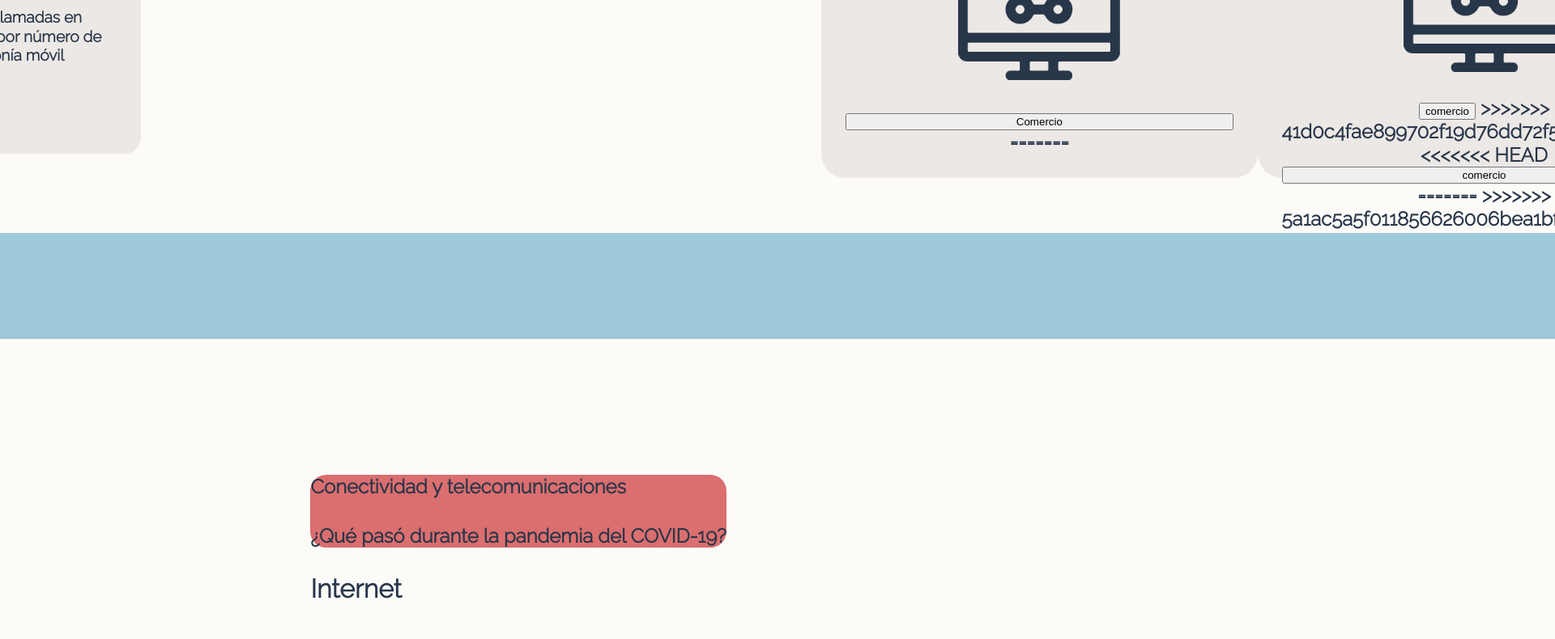
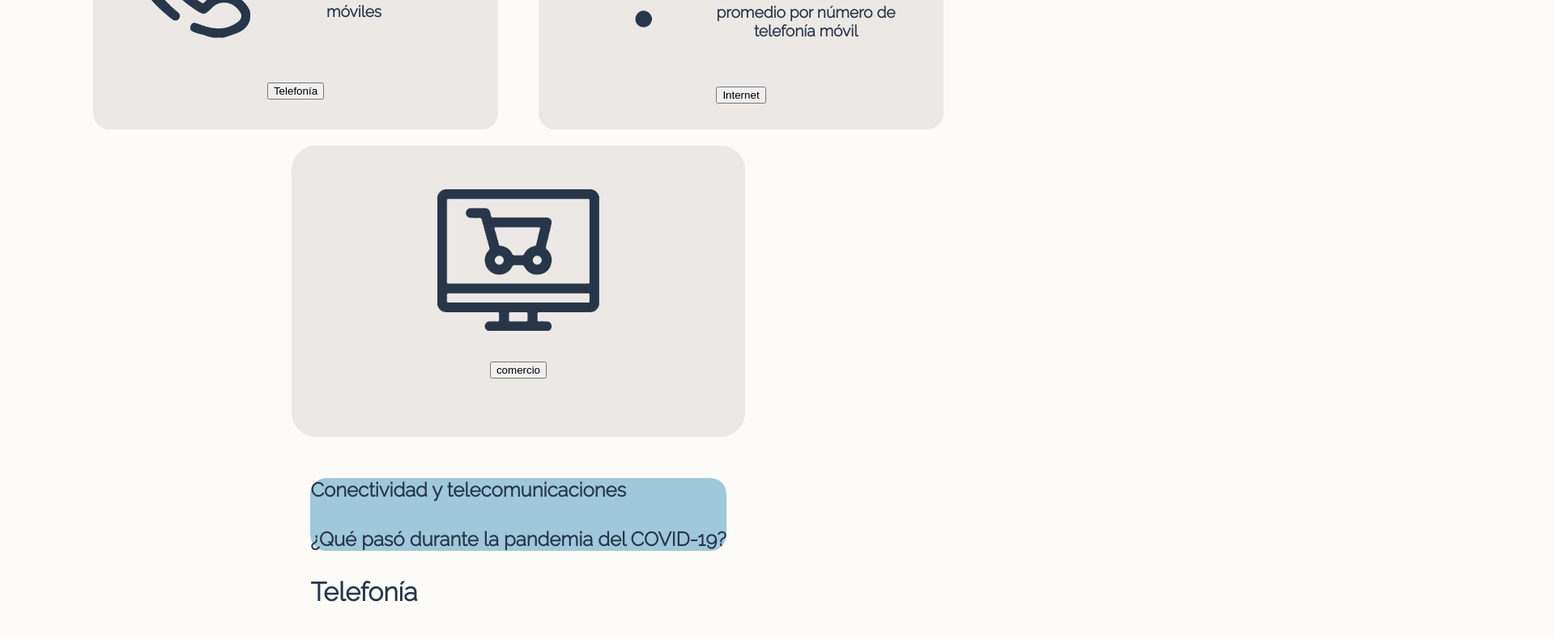
Before and after one commit to pensamientovisual/grupo1-2021-2, a plain HTML site: page E2/e2.html in a window 1280 px wide. Shown: the part 342-1132 px from the top of the page at 81% size, 1920 px wide, since content can reach past the window. Drawn offline with nearby package versions, Linux system fonts and the light colour scheme.

Commit message:
ahora si

```diff
--- a/E2/e2.html
+++ b/E2/e2.html
@@ -52,17 +52,6 @@
                             </div>
                             <button id="boton2" class="boton-rating" onclick="boton2()">Internet</button>
                         </div>
-<<<<<<< HEAD
-<!-- FLECHAS -->
-                        <div class="flechas">
-                            <p class="iF"><a  title="flechaI" ><img class="flechaI" src="flecha izquierda.png" width="70"/></a> </p>
-                            <p class="iD"><a  title="flechaD" ><img class="flechaD" src="flecha derecha.png" width="70"/></a> </p>
-                        </div>
-
-                        <div class="i3">
-                            <p class="i3"><a  title="Cambios en el comercio" rel="import"><img class="foto1" src="icono 5-02.png" width="200"/></a> </p>
-                            <button id="boton3" class="boton-rating" onclick="boton3()">Comercio</button>
-=======
                     </div>
                     <div class="i3">
                         <div class="tele2">
@@ -71,12 +60,8 @@
                             </div>
 
                             <button id="boton3" class="boton-rating" onclick="boton3()">comercio</button>
->>>>>>> 41d0c4fae899702f19d76dd72f54988c2f191c65
                         </div>
-<<<<<<< HEAD
-                        <button id="boton3" class="boton-rating" onclick="boton3()">comercio</button>
-=======
->>>>>>> 5a1ac5a5f011856626006bea1bf590069ef5d9f2
+
                     </div>
         </div>
 
--- a/E2/extras.js
+++ b/E2/extras.js
@@ -26,13 +26,4 @@ function volver_atras() {
     document.getElementById("paginaprincipal").style.visibility = "visible"
     document.getElementById("paginatelefonia").style.visibility = "collapse"
     document.getElementById("paginainternet").style.visibility = "collapse"
-<<<<<<< HEAD
     document.getElementById("paginacomercio").style.visibility = "collapse"
-=======
-    document.getElementById("paginacomercio").style.visibility = "collapse"
-
-
-}
-
-
->>>>>>> 41d0c4fae899702f19d76dd72f54988c2f191c65
```
